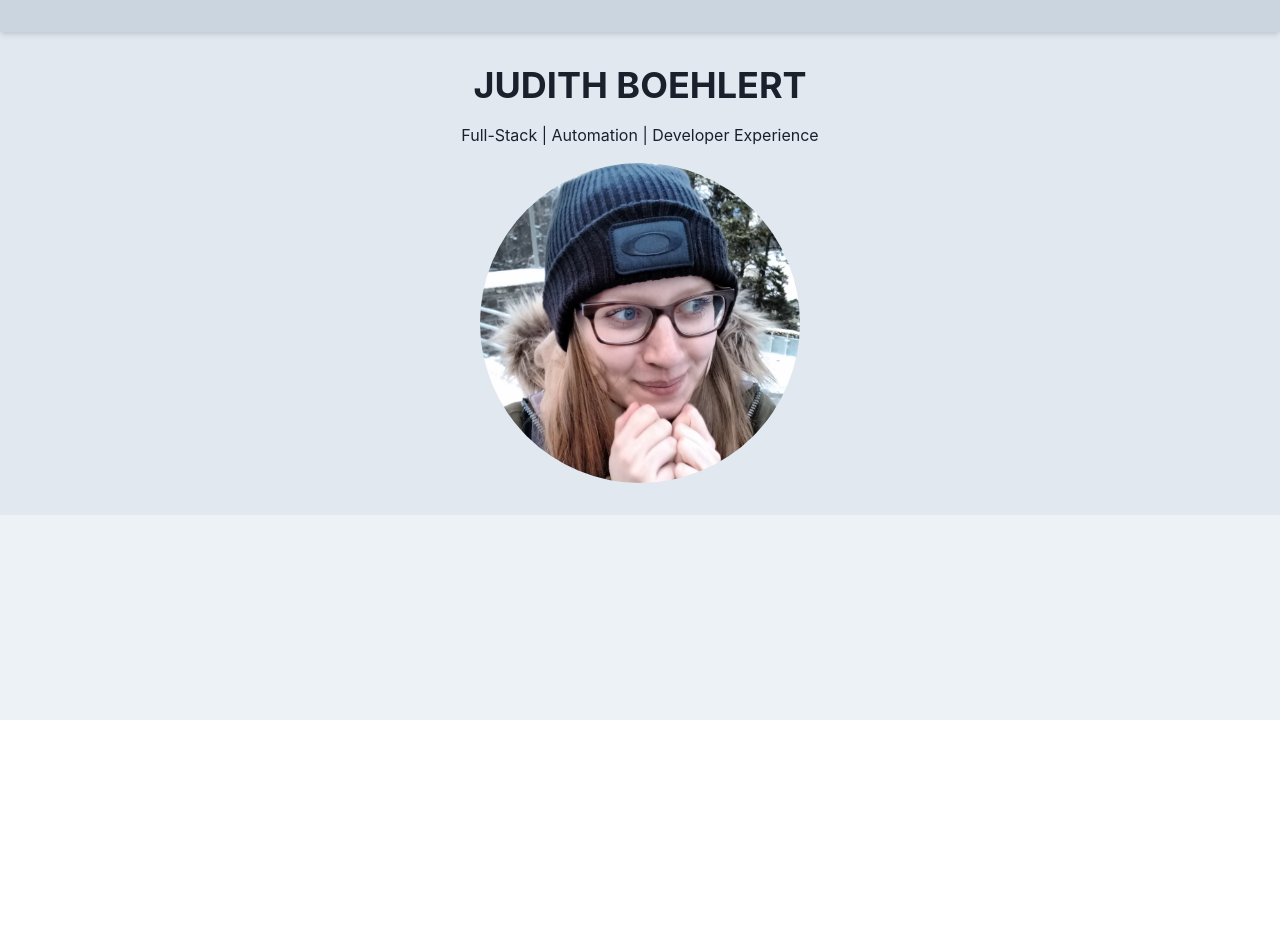
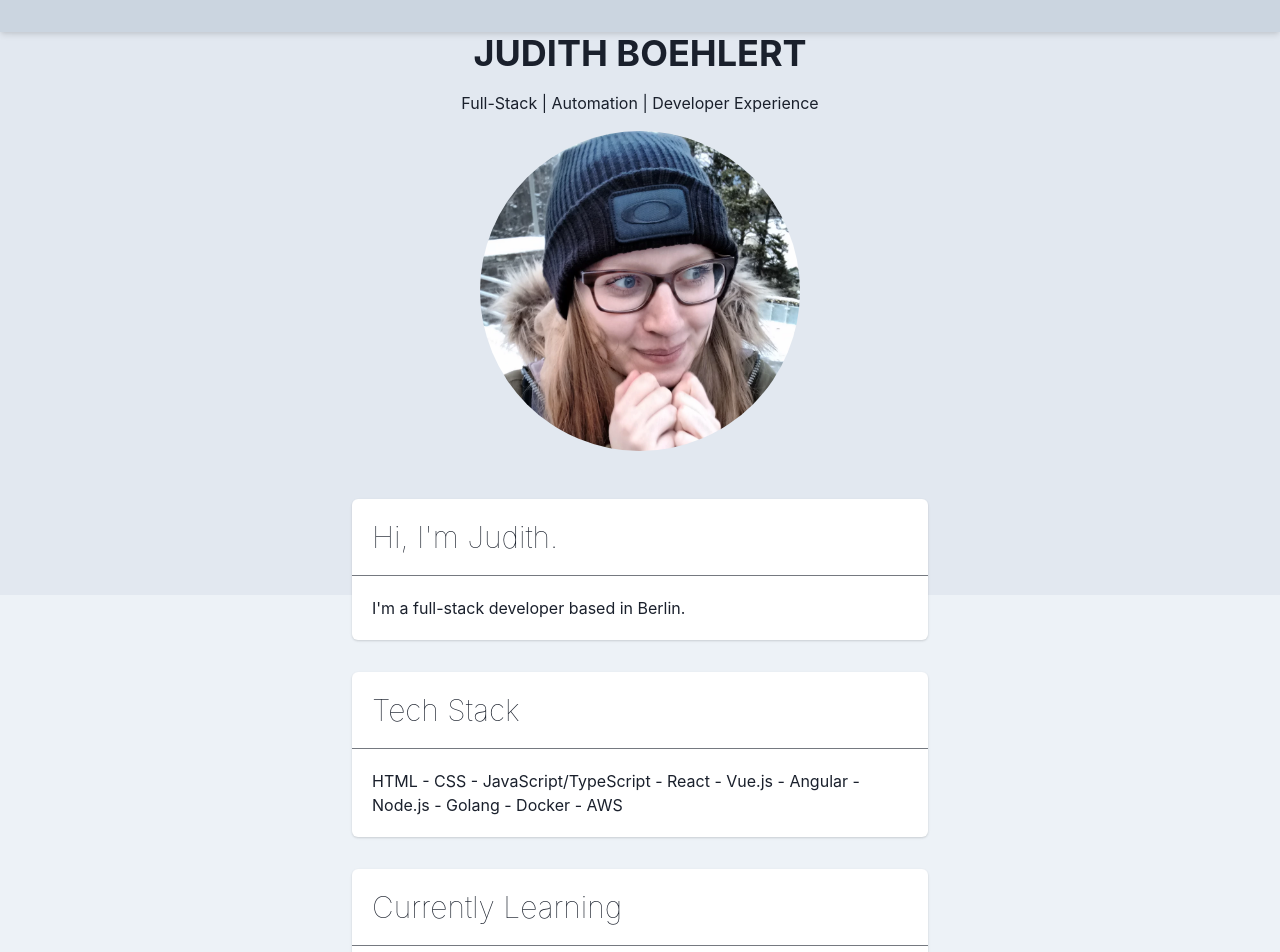
Before and after one commit to judicodes/judicodes-homepage-react, a React (Create React App) app: page / in a window 1280 px wide. Shown: the part 80-1032 px from the top of the page. Before the commit the page ends 800 px from the top, so only its background shows below. Built offline with nearby package versions, Linux system fonts and the light colour scheme.

Commit message:
Add InfoCardStack.

```diff
--- a/src/App.tsx
+++ b/src/App.tsx
@@ -1,5 +1,6 @@
 import { Box, ChakraProvider } from '@chakra-ui/react';
 import CustomHeader from './components/CustomHeader';
+import InfoCardStack from './components/InfoCardStack';
 import NavBar from './components/NavBar';
 
 function App() {
@@ -7,7 +8,8 @@ function App() {
     <ChakraProvider>
       <Box bg='gray.100' height='full' minHeight='100vh'>
         <NavBar />
-        <CustomHeader />
+        <CustomHeader paddingBottom={36} />
+        <InfoCardStack paddingBottom={8} marginTop={-24} />
       </Box>
     </ChakraProvider>
   );
--- /dev/null
+++ b/src/components/CustomCard.tsx
@@ -0,0 +1,22 @@
+import { Card, CardBody, CardHeader, Divider, Heading } from '@chakra-ui/react';
+
+export interface CustomCardProps {
+  title: string;
+  content: string;
+}
+
+function CustomCard({ title, content }: CustomCardProps) {
+  return (
+    <Card width='xl' bg='white'>
+      <CardHeader>
+        <Heading as='h2' size='lg' fontWeight='hairline'>
+          {title}
+        </Heading>
+      </CardHeader>
+      <Divider />
+      <CardBody>{content}</CardBody>
+    </Card>
+  );
+}
+
+export default CustomCard;
--- a/src/components/CustomHeader.tsx
+++ b/src/components/CustomHeader.tsx
@@ -1,11 +1,15 @@
 import { Flex, Heading, Image, Text } from '@chakra-ui/react';
 import source from '../assets/images/judi.webp';
 
-function CustomHeader() {
+function CustomHeader({ ...rest }) {
   return (
-    <Flex direction='column' align='center' paddingY={8} bg='gray.200'>
-      <Heading paddingBottom={4}>JUDITH BOEHLERT</Heading>
-      <Text paddingBottom={4}>Full-Stack | Automation | Developer Experience</Text>
+    <Flex direction='column' align='center' bg='gray.200' {...rest}>
+      <Heading as='h1' textTransform='uppercase' paddingBottom={4}>
+        Judith Boehlert
+      </Heading>
+      <Text as='h2' paddingBottom={4}>
+        Full-Stack | Automation | Developer Experience
+      </Text>
       <Image src={source} alt='Judi in cold cold Canada' boxSize='xs' borderRadius='full' />
     </Flex>
   );
--- /dev/null
+++ b/src/components/InfoCardStack.tsx
@@ -0,0 +1,35 @@
+import { VStack } from '@chakra-ui/react';
+import CustomCard, { CustomCardProps } from './CustomCard';
+
+function InfoCardStack({ ...rest }) {
+  const cards: CustomCardProps[] = [
+    {
+      title: "Hi, I'm Judith.",
+      content: "I'm a full-stack developer based in Berlin."
+    },
+    {
+      title: 'Tech Stack',
+      content:
+        'HTML - CSS - JavaScript/TypeScript - React - Vue.js - Angular - Node.js - Golang - Docker - AWS'
+    },
+    {
+      title: 'Currently Learning',
+      content: 'Kubernetes - Three.js - Patience'
+    },
+    {
+      title: 'Things I like',
+      content:
+        'Books - Motorcycles - The Ocean - Linux - Croissants - Hummingbirds - Keeping things neat and simple'
+    }
+  ];
+
+  return (
+    <VStack spacing={8} {...rest}>
+      {cards.map((card, index) => (
+        <CustomCard key={index} title={card.title} content={card.content} />
+      ))}
+    </VStack>
+  );
+}
+
+export default InfoCardStack;
--- a/src/components/NavBar.tsx
+++ b/src/components/NavBar.tsx
@@ -10,6 +10,7 @@ function NavBar() {
       top='-14'
       align='center'
       shadow='md'
+      zIndex={1}
     >
       <Flex position='sticky' top='0' height='14' paddingX='8' width='full' align='center'>
         <Text fontSize='2xl' fontWeight='100'>
```
